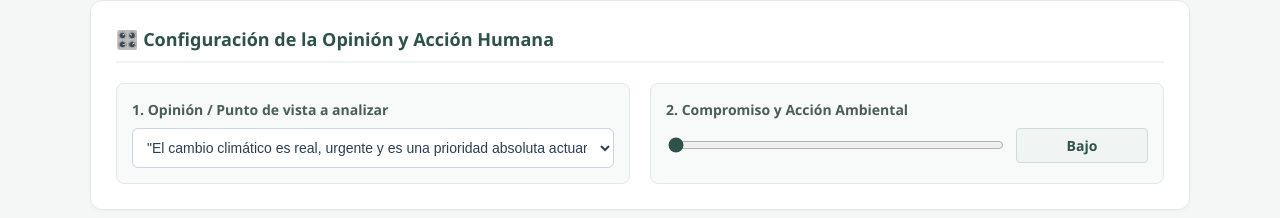
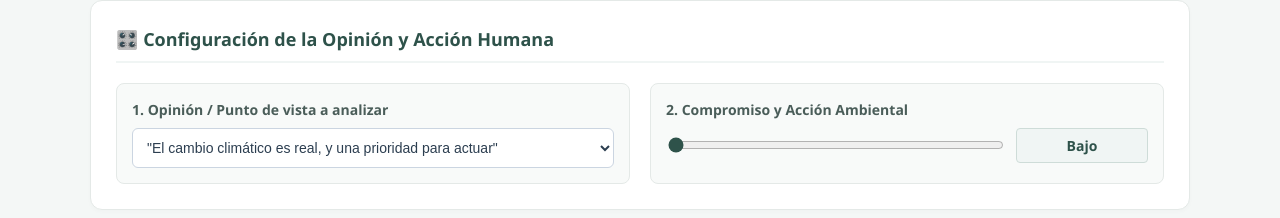
Before and after one commit to Adri0124/DEBATE-SOBRE-CAMBIO-CLIMATICO, a plain HTML site: page index.html in a window 1280 px wide. Shown: the part 292-510 px from the top of the page. Drawn offline with Linux system fonts and the light colour scheme.

Commit message:
Update options in mythSelect dropdown

```diff
--- a/index.html
+++ b/index.html
@@ -246,11 +246,11 @@
             <div class="control-group">
                 <label for="mythSelect">1. Opinión / Punto de vista a analizar</label>
                 <select id="mythSelect" class="select-control" onchange="updateDebate()">
-                    <option value="concientizado">"El cambio climático es real, urgente y es una prioridad absoluta actuar ya"</option>
-                    <option value="ciclo">"El cambio climático es algo natural o un ciclo normal de la Tierra"</option>
+                    <option value="concientizado">"El cambio climático es real, y una prioridad para actuar"</option>
+                    <option value="ciclo">"El cambio climático un ciclo normal de la Tierra"</option>
                     <option value="indiferencia">"A mí este tema no me afecta directamente en mi vida cotidiana ni en mis estudios"</option>
                     <option value="co2">"El CO2 es el alimento de las plantas; más emisiones podrían ayudar al rendimiento"</option>
-                    <option value="tecnologia">"La tecnología agrícola y el riego van a solucionar los problemas que aparezcan"</option>
+                    <option value="tecnologia">"La tecnología agrícola va a solucionar los problemas que aparezcan"</option>
                     <option value="derrotismo">"Los problemas globales son muy grandes y lo que hagamos individualmente no influye"</option>
                 </select>
             </div>
```
